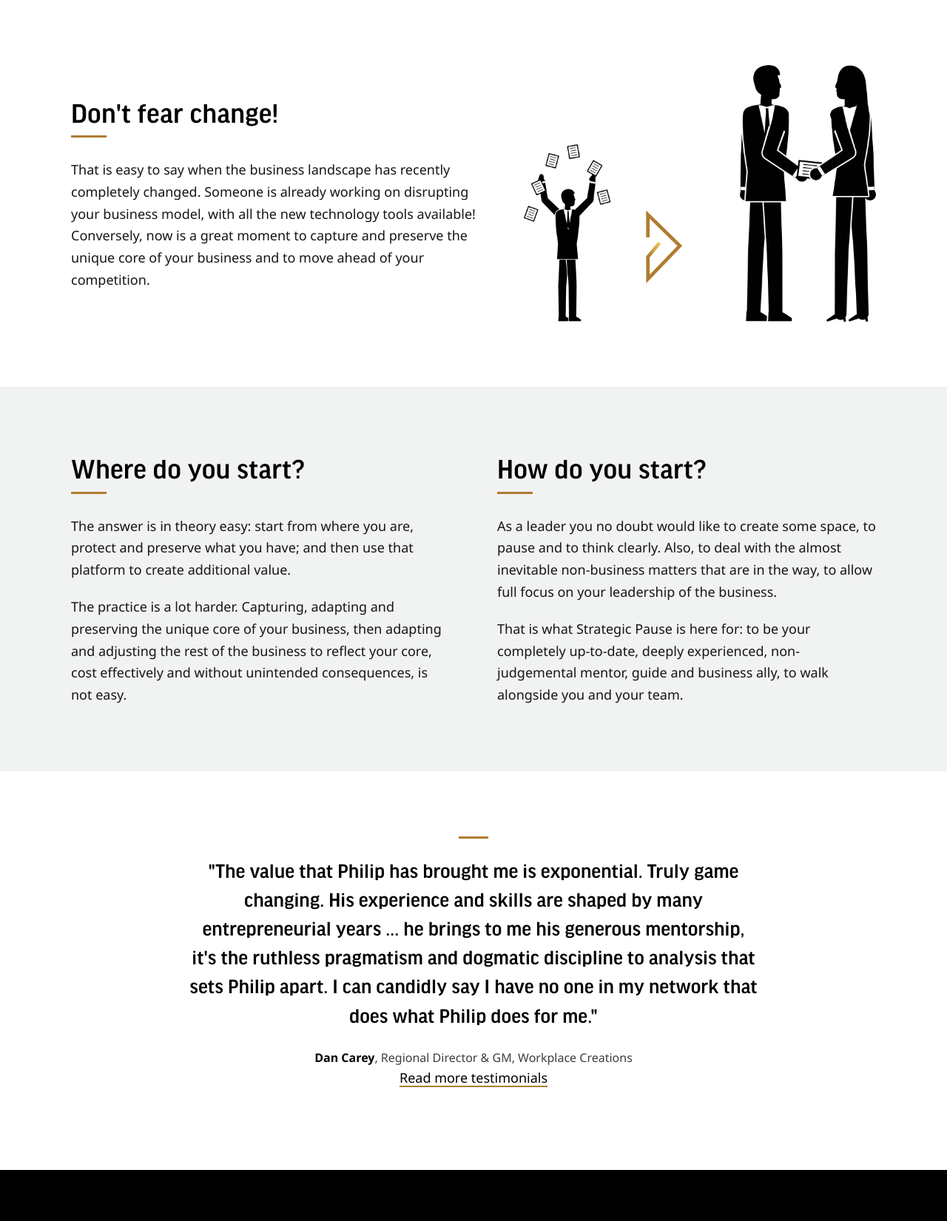
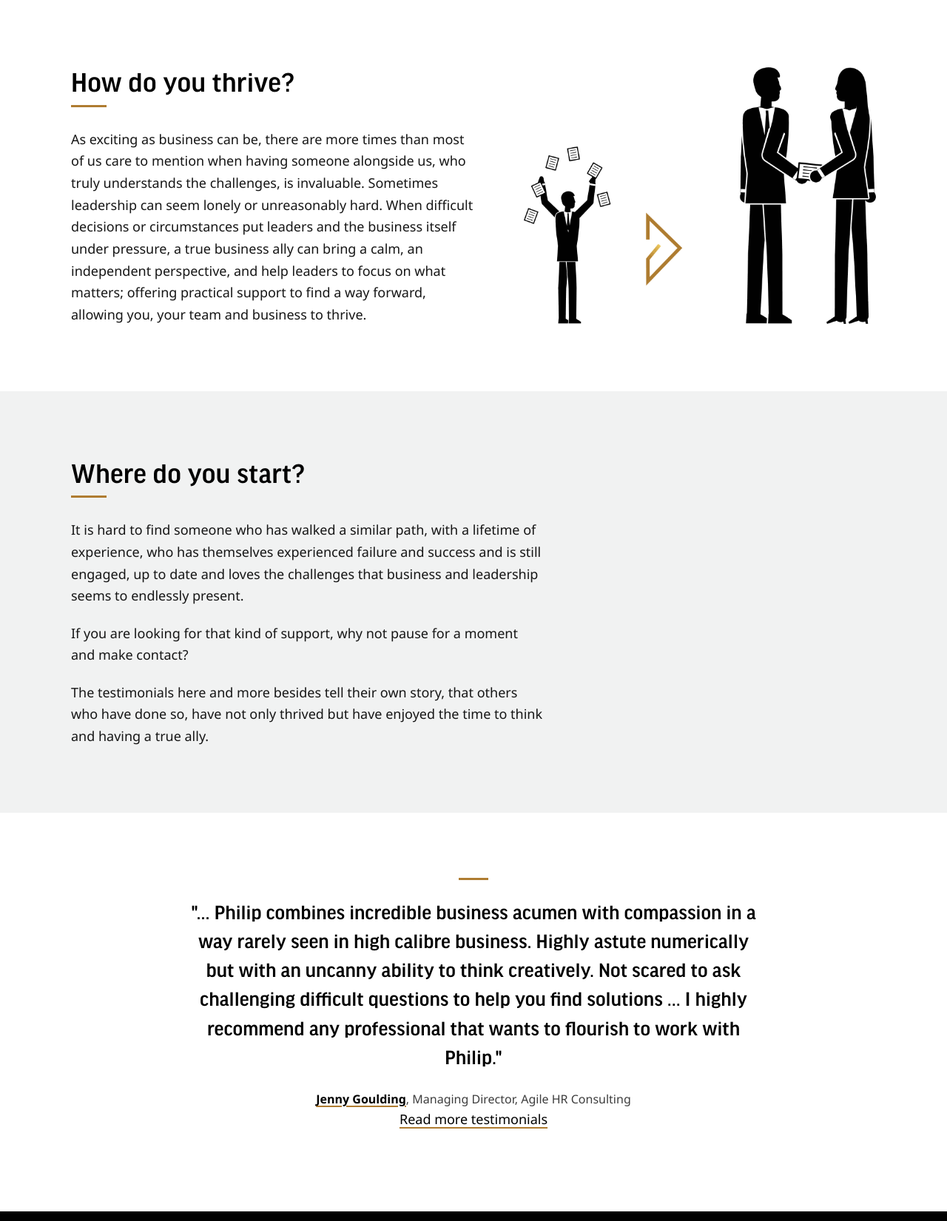
Before and after one commit to rachellfeibusch-debug/spa-website, a plain HTML site: page index.html in a window 1280 px wide. Shown: the part 661-2312 px from the top of the page at 74% size. Drawn offline with Linux system fonts and the light colour scheme.

Commit message:
Update home page text and testimonials
- My Story: add a new first testimonial (Partner, professional services business)
- Home: replace Dan Carey's testimonial with Jenny Goulding's
- Home: replace "Don't fear change!", "Where do you start?" and "How do you start?"
  with "How do you thrive?" and a new "Where do you start?"; update the meta description
- Update content/spa-website.md to match

Co-Authored-By: Claude Opus 5.5 <noreply@anthropic.com>

```diff
--- a/css/styles.css
+++ b/css/styles.css
@@ -363,6 +363,8 @@ a:hover { text-decoration-color: var(--black); }
 }
 .testimonial blockquote { margin: 0 0 1.25rem; font-size: 1.0625rem; }
 .testimonial blockquote p { margin: 0; }
+.testimonial blockquote p + p { margin-top: 1em; }
+.testimonials__wide { grid-column: 1 / -1; }
 .testimonial figcaption { margin-top: auto; font-size: 0.95rem; color: var(--text-soft); }
 .testimonial figcaption strong { display: block; color: var(--black); font-size: 1.0625rem; }
 
--- a/index.html
+++ b/index.html
@@ -4,14 +4,14 @@
 <meta charset="utf-8">
 <meta name="viewport" content="width=device-width, initial-scale=1">
 <title>Strategic Pause Advisory | Business Mentor, London &amp; Surrey</title>
-<meta name="description" content="Your strategic business ally: a non-judgemental business mentor, guide and board adviser who walks alongside you and your team. Based in London and Surrey.">
+<meta name="description" content="Your strategic business ally: a business mentor and board adviser who brings calm, an independent perspective and practical support. London and Surrey.">
 <link rel="canonical" href="https://www.strategicpauseadvisory.com/">
 <meta name="theme-color" content="#000000">
 <meta property="og:type" content="website">
 <meta property="og:site_name" content="Strategic Pause Advisory">
 <meta property="og:locale" content="en_GB">
 <meta property="og:title" content="Strategic Pause Advisory | Business Mentor, London &amp; Surrey">
-<meta property="og:description" content="Your strategic business ally: a non-judgemental business mentor, guide and board adviser who walks alongside you and your team. Based in London and Surrey.">
+<meta property="og:description" content="Your strategic business ally: a business mentor and board adviser who brings calm, an independent perspective and practical support. London and Surrey.">
 <meta property="og:url" content="https://www.strategicpauseadvisory.com/">
 <meta property="og:image" content="https://www.strategicpauseadvisory.com/images/og-share.jpg">
 <meta property="og:image:width" content="1200">
@@ -20,7 +20,7 @@
 <meta property="og:image:type" content="image/jpeg">
 <meta name="twitter:card" content="summary_large_image">
 <meta name="twitter:title" content="Strategic Pause Advisory | Business Mentor, London &amp; Surrey">
-<meta name="twitter:description" content="Your strategic business ally: a non-judgemental business mentor, guide and board adviser who walks alongside you and your team. Based in London and Surrey.">
+<meta name="twitter:description" content="Your strategic business ally: a business mentor and board adviser who brings calm, an independent perspective and practical support. London and Surrey.">
 <meta name="twitter:image" content="https://www.strategicpauseadvisory.com/images/og-share.jpg">
 <meta name="twitter:image:alt" content="Strategic Pause logo on a gold triangle background">
 <link rel="icon" href="favicon.ico" sizes="any">
@@ -107,8 +107,8 @@
 <section class="section">
   <div class="wrap split">
     <div class="prose">
-      <h2 class="rule">Don't fear change!</h2>
-      <p>That is easy to say when the business landscape has recently completely changed. Someone is already working on disrupting your business model, with all the new technology tools available! Conversely, now is a great moment to capture and preserve the unique core of your business and to move ahead of your competition.</p>
+      <h2 class="rule">How do you thrive?</h2>
+      <p>As exciting as business can be, there are more times than most of us care to mention when having someone alongside us, who truly understands the challenges, is invaluable. Sometimes leadership can seem lonely or unreasonably hard. When difficult decisions or circumstances put leaders and the business itself under pressure, a true business ally can bring a calm, an independent perspective, and help leaders to focus on what matters; offering practical support to find a way forward, allowing you, your team and business to thrive.</p>
     </div>
     <div class="split__media">
       <img src="images/overwhelmed-to-deal.png" width="1400" height="1020" alt="Illustration: an overwhelmed leader juggling papers, then two people shaking hands on a deal" loading="lazy" decoding="async">
@@ -117,16 +117,12 @@
 </section>
 
 <section class="section section--tint">
-  <div class="wrap columns">
+  <div class="wrap">
     <div class="prose">
       <h2 class="rule">Where do you start?</h2>
-      <p>The answer is in theory easy: start from where you are, protect and preserve what you have; and then use that platform to create additional value.</p>
-      <p>The practice is a lot harder. Capturing, adapting and preserving the unique core of your business, then adapting and adjusting the rest of the business to reflect your core, cost effectively and without unintended consequences, is not easy.</p>
-    </div>
-    <div class="prose">
-      <h2 class="rule">How do you start?</h2>
-      <p>As a leader you no doubt would like to create some space, to pause and to think clearly. Also, to deal with the almost inevitable non-business matters that are in the way, to allow full focus on your leadership of the business.</p>
-      <p>That is what Strategic Pause is here for: to be your completely up-to-date, deeply experienced, non-judgemental mentor, guide and business ally, to walk alongside you and your team.</p>
+      <p>It is hard to find someone who has walked a similar path, with a lifetime of experience, who has themselves experienced failure and success and is still engaged, up to date and loves the challenges that business and leadership seems to endlessly present.</p>
+      <p>If you are looking for that kind of support, why not pause for a moment and make contact?</p>
+      <p>The testimonials here and more besides tell their own story, that others who have done so, have not only thrived but have enjoyed the time to think and having a true ally.</p>
     </div>
   </div>
 </section>
@@ -135,9 +131,9 @@
   <div class="wrap">
     <figure class="home-quote">
       <blockquote>
-        <p>"The value that Philip has brought me is exponential. Truly game changing. His experience and skills are shaped by many entrepreneurial years &hellip; he brings to me his generous mentorship, it's the ruthless pragmatism and dogmatic discipline to analysis that sets Philip apart. I can candidly say I have no one in my network that does what Philip does for me."</p>
+        <p>"&hellip; Philip combines incredible business acumen with compassion in a way rarely seen in high calibre business. Highly astute numerically but with an uncanny ability to think creatively. Not scared to ask challenging difficult questions to help you find solutions &hellip; I highly recommend any professional that wants to flourish to work with Philip."</p>
       </blockquote>
-      <figcaption><strong>Dan Carey</strong>, Regional Director &amp; GM, Workplace Creations</figcaption>
+      <figcaption><strong><a href="https://www.linkedin.com/in/agilehrconsulting" target="_blank" rel="noopener">Jenny Goulding<span class="visually-hidden"> (opens in new tab)</span></a></strong>, Managing Director, Agile HR Consulting</figcaption>
       <p><a href="mystory/#testimonials">Read more testimonials</a></p>
     </figure>
   </div>
```
Also changed, not shown: mystory/index.html (+10 -0 lines), 1 other file.
